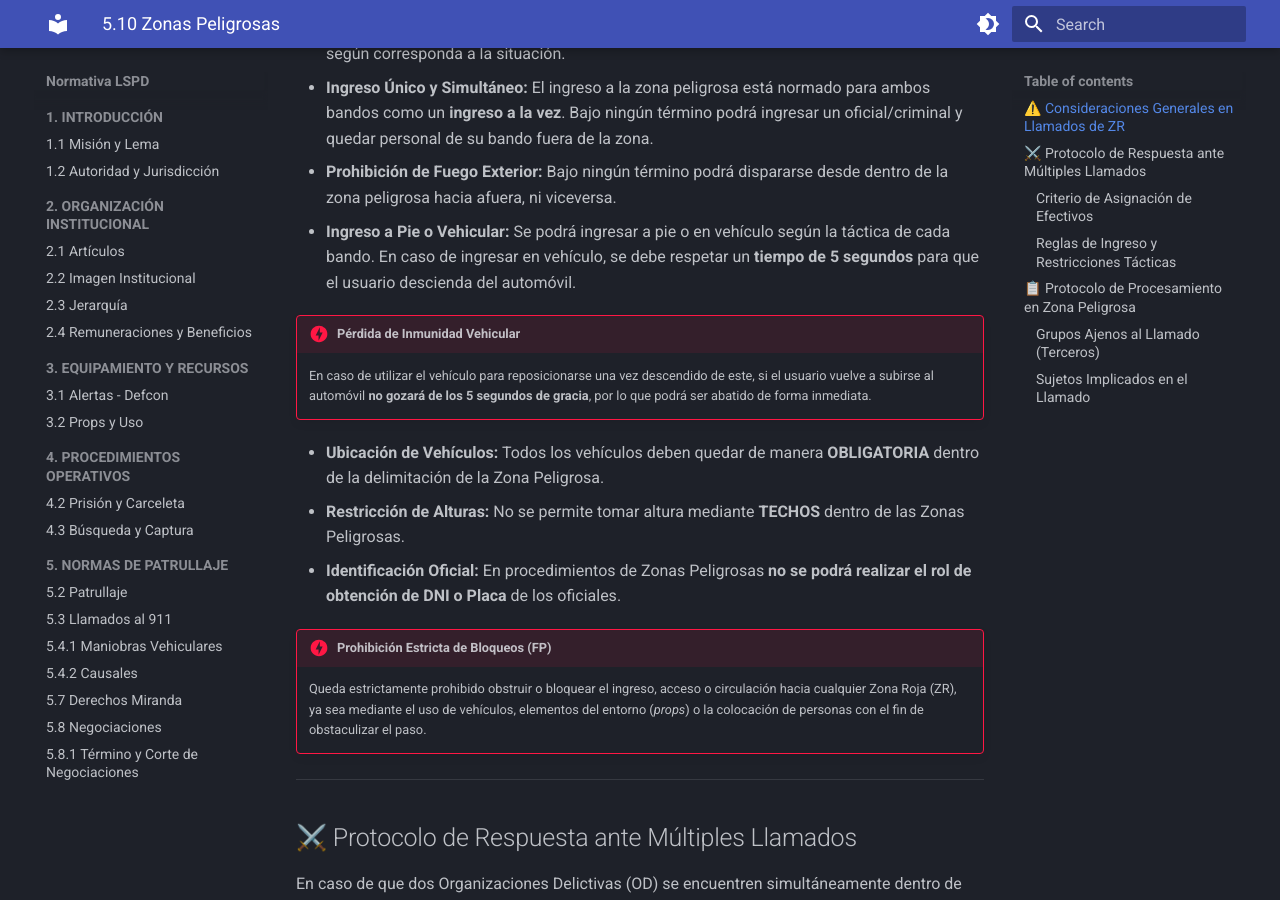
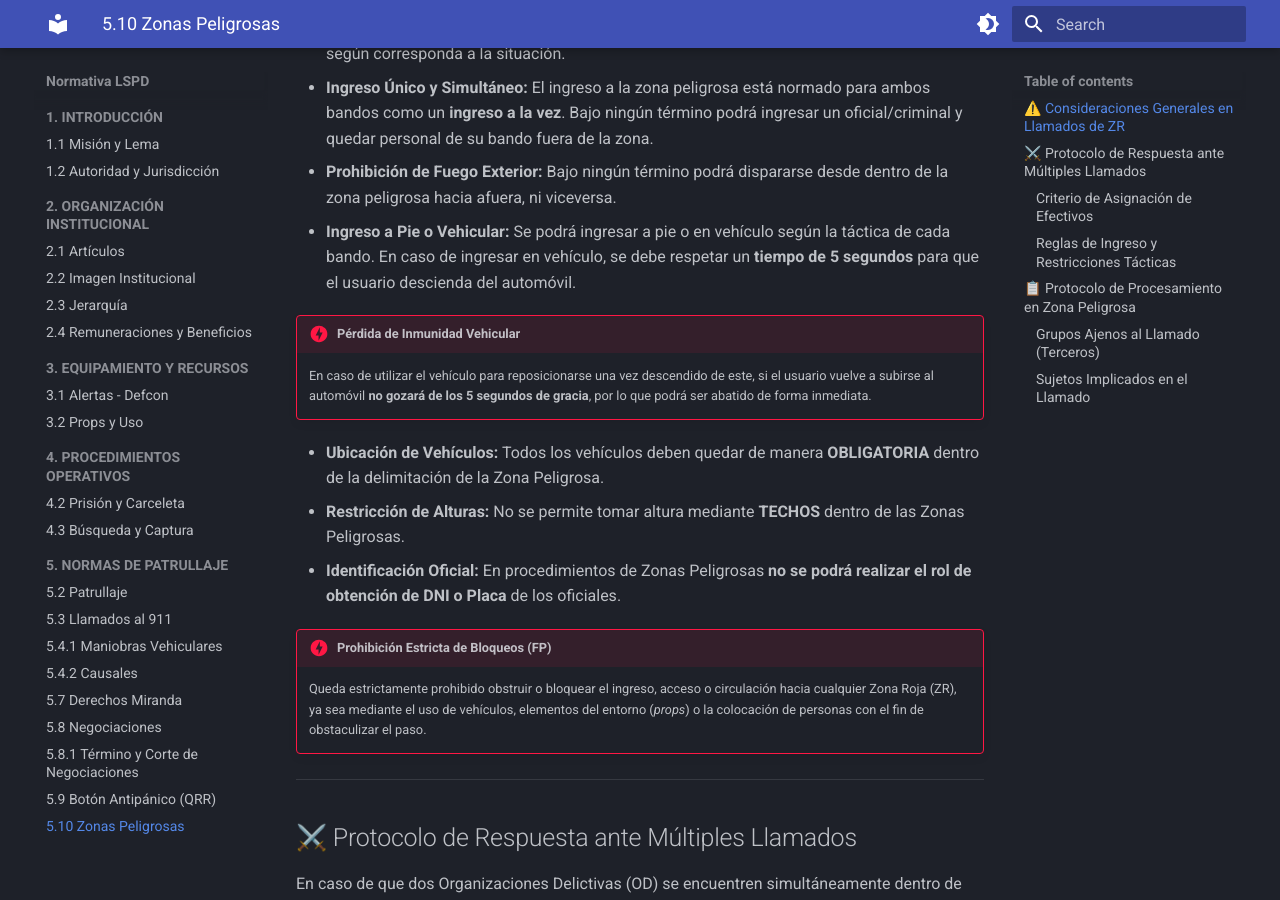
Before and after one commit to normativa-lspd-infinity-rp/Normativa-LSPD, an MkDocs documentation site: the page built from docs/patrullaje/zonas-peligrosas.md, in a window 1280 px wide and 900 px high, scrolled down 563 px. Built offline with MkDocs 1.6.1 and Material for MkDocs 9.7.7, drawn with Linux system fonts in a browser that asks for light colours.

Commit message:
Update mkdocs.yml

```diff
--- a/mkdocs.yml
+++ b/mkdocs.yml
@@ -55,3 +55,5 @@ nav:
       - 5.7 Derechos Miranda: patrullaje/derechos-miranda.md
       - 5.8 Negociaciones: patrullaje/negociaciones.md
       - 5.8.1 Término y Corte de Negociaciones: patrullaje/termino-corte-negociaciones.md
+      - 5.9 Botón Antipánico (QRR): patrullaje/boton-antipanico-qrr.md
+      - 5.10 Zonas Peligrosas: patrullaje/zonas-peligrosas.md
```
